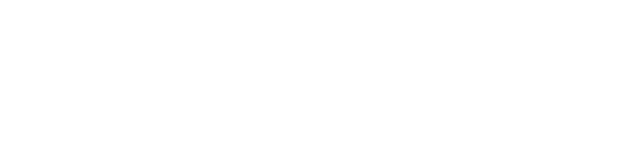
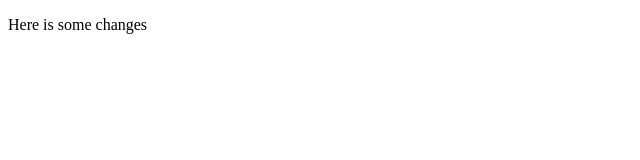
Before and after one commit to thanhcng/GitPractice, a plain HTML site: page index.html in a window 1280 px wide. Shown: the whole page, without its empty margins (0-640 px from the left). Drawn offline with Linux system fonts and the light colour scheme.

Commit message:
Second Commit, Change index.html

```diff
--- a/index.html
+++ b/index.html
@@ -7,6 +7,6 @@
     <title>Document</title>
 </head>
 <body>
-
+    <p>Here is some changes</p>
 </body>
 </html>
```
